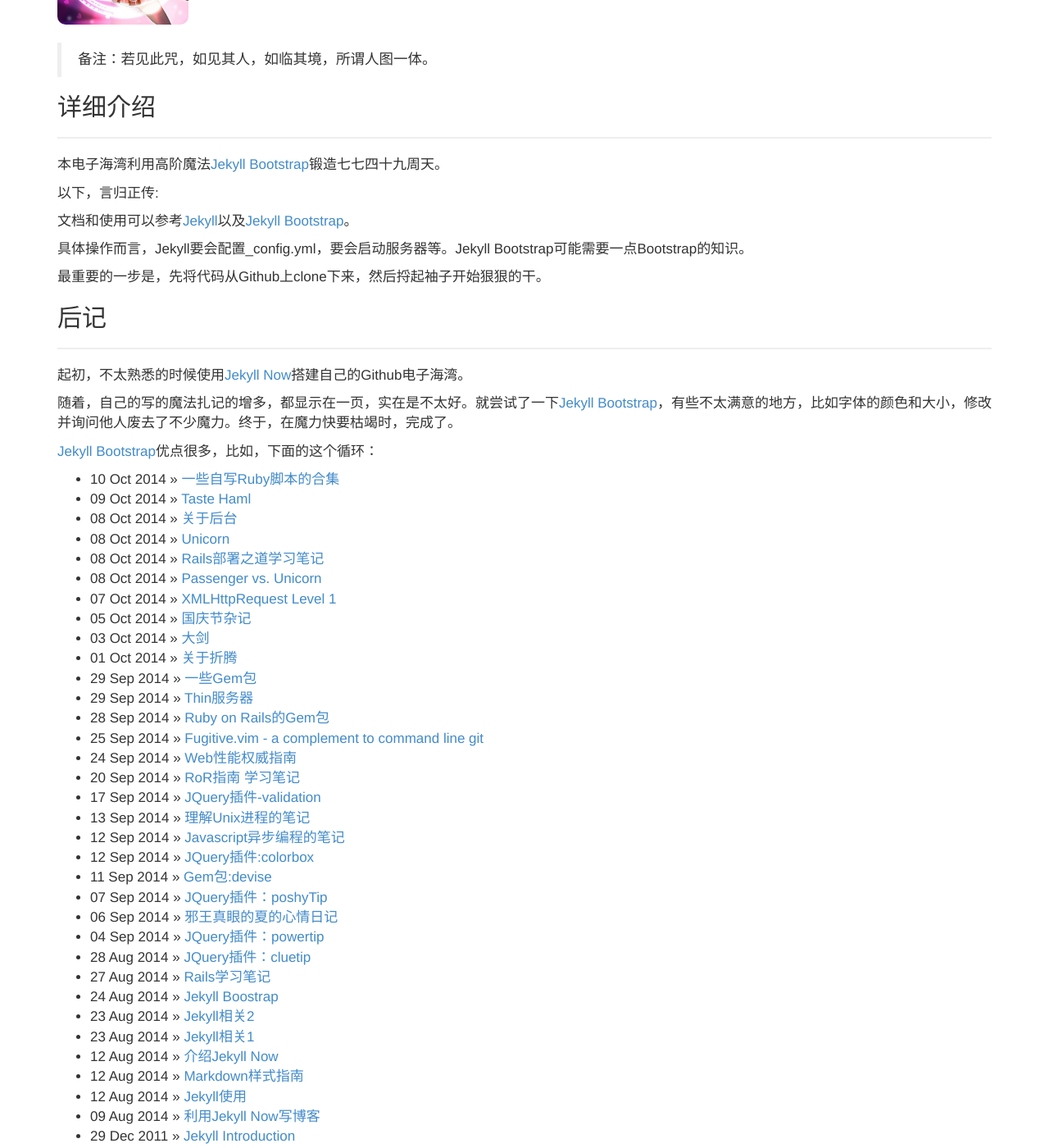
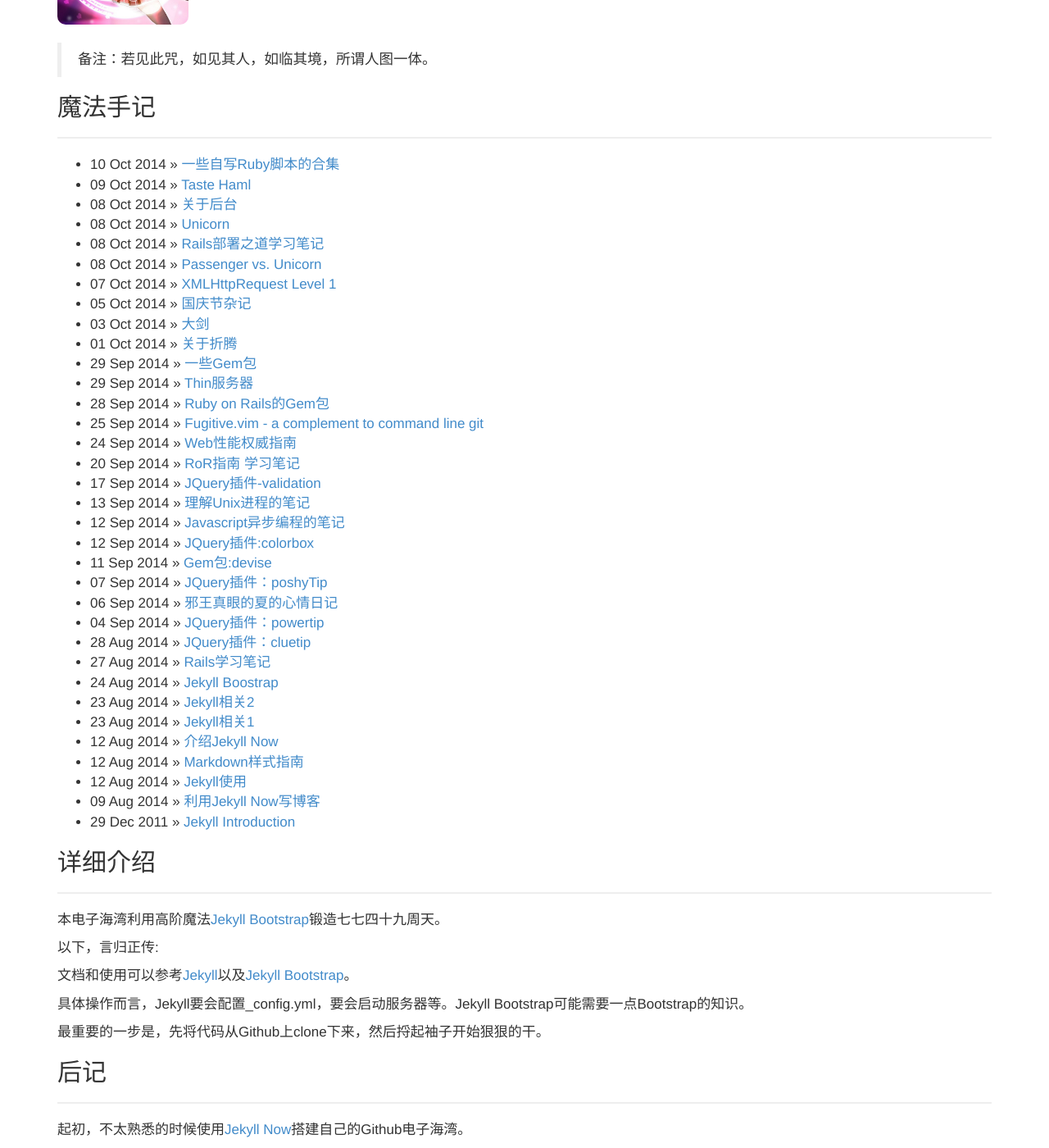
Before and after one commit to xiajian/xiajian.github.io, a Jekyll site: the page built from index.md, in a window 1280 px wide and 1400 px high, scrolled down 497 px. Shown: the whole window at 82% size. Built offline with Jekyll 4.4.1, drawn with Linux system fonts in a browser that asks for light colours; some of the changed text lies outside the part shown.

Commit message:
调整首页

```diff
--- a/index.md
+++ b/index.md
@@ -18,6 +18,14 @@
 
 > 备注：若见此咒，如见其人，如临其境，所谓人图一体。
 
+## 魔法手记
+----
+
+<ul class="posts">
+  {% for post in site.posts %}
+    <li><span>{{ post.date | date_to_string }}</span> &raquo; <a href="{{ BASE_PATH }}{{ post.url }}">{{ post.title }}</a></li>
+  {% endfor %}
+</ul>
 
 ## 详细介绍
 ----
@@ -39,13 +47,7 @@
 
 随着，自己的写的魔法扎记的增多，都显示在一页，实在是不太好。就尝试了一下[Jekyll Bootstrap](http://jekyllbootstrap.com)，有些不太满意的地方，比如字体的颜色和大小，修改并询问他人废去了不少魔力。终于，在魔力快要枯竭时，完成了。
 
-[Jekyll Bootstrap](http://jekyllbootstrap.com)优点很多，比如，下面的这个循环：
-
-<ul class="posts">
-  {% for post in site.posts %}
-    <li><span>{{ post.date | date_to_string }}</span> &raquo; <a href="{{ BASE_PATH }}{{ post.url }}">{{ post.title }}</a></li>
-  {% endfor %}
-</ul>
+[Jekyll Bootstrap](http://jekyllbootstrap.com)优点很多，比如，使用了Bootstrap; 功能更加的强大等等。
 
 突然，想到，如果之前的博客的index页面中，只显示标题就就可以缓解条目过多的问题。好不容易走到这一步，还是继续走下去吧！！
 
```
